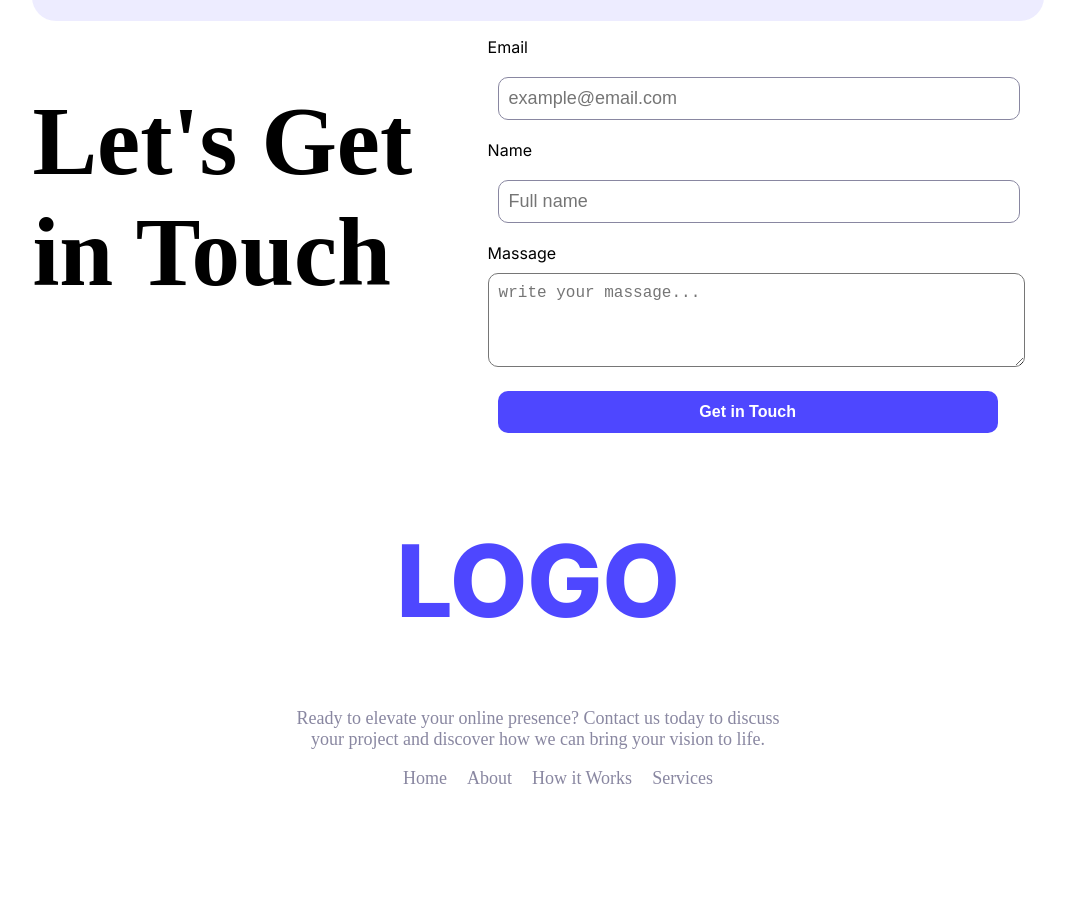
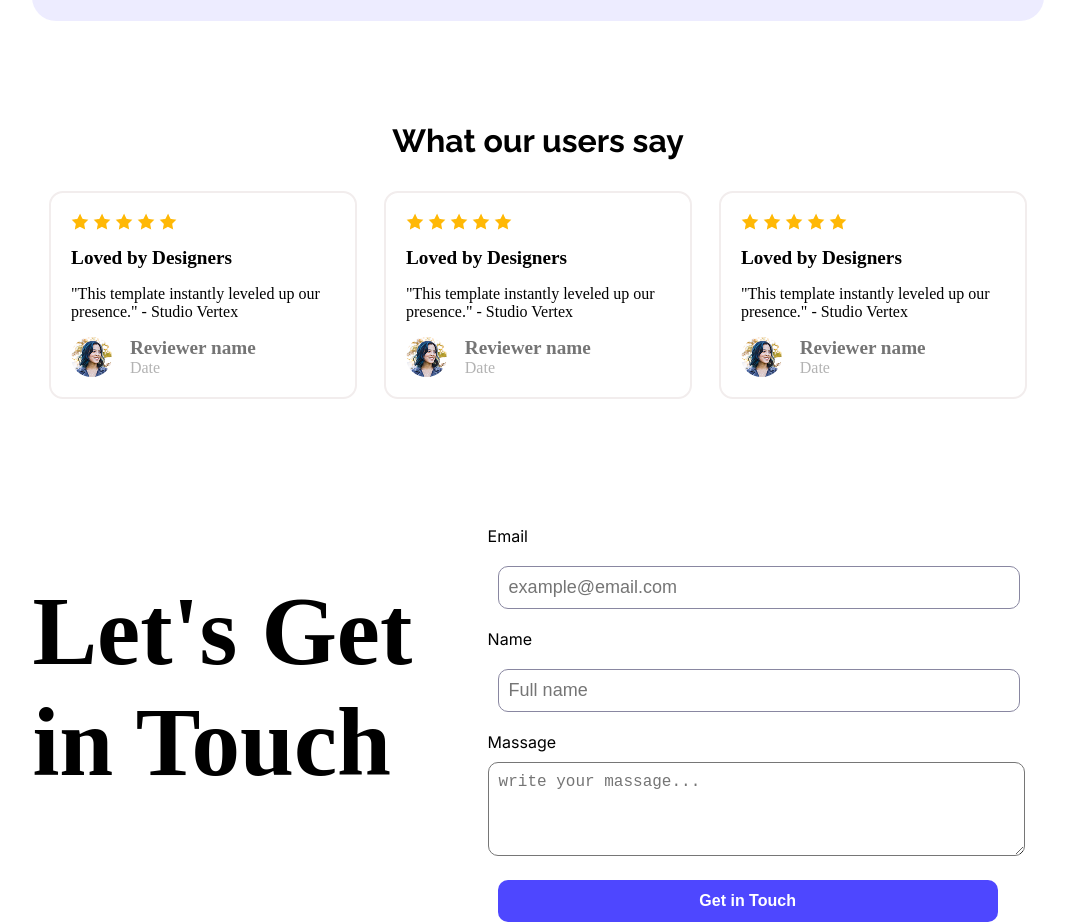
Before and after one commit to maktum940/Programming-Hero-Assignment-1, a plain HTML site: page index.html in a window 1280 px wide. Shown: the part 1520-2442 px from the top of the page, without its empty margins (102-1177 px from the left). Before the commit the page ends 2325 px from the top, so only its background shows below. Drawn offline with Linux system fonts and the light colour scheme.

Commit message:
both challenges solved

```diff
--- a/index.html
+++ b/index.html
@@ -64,6 +64,72 @@
                 </div>
             </div>
         </div>
+        <div class="review">
+            <h1 class="raleway-normal">What our users say</h1>
+            <div class="all-card">
+                <div class="card">
+                    <div class="star-count">
+                        <img src="Assets/icon-star.png">
+                        <img src="Assets/icon-star.png">
+                        <img src="Assets/icon-star.png">
+                        <img src="Assets/icon-star.png">
+                        <img src="Assets/icon-star.png">
+                    </div>
+                    <div class="user-review">
+                        <h3>Loved by Designers</h3>
+                        <p>"This template instantly leveled up our presence." - Studio Vertex</p>
+                    </div>
+                    <div class="user-info">
+                        <img src="Assets/avatar.png" alt="">
+                        <div class="user-details">
+                            <h5>Reviewer name</h5>
+                            <p>Date</p>
+                        </div>
+                    </div>
+                </div>
+                <div class="card">
+                    <div class="star-count">
+                        <img src="Assets/icon-star.png">
+                        <img src="Assets/icon-star.png">
+                        <img src="Assets/icon-star.png">
+                        <img src="Assets/icon-star.png">
+                        <img src="Assets/icon-star.png">
+                    </div>
+                    <div class="user-review">
+                        <h3>Loved by Designers</h3>
+                        <p>"This template instantly leveled up our presence." - Studio Vertex</p>
+                    </div>
+                    <div class="user-info">
+                        <img src="Assets/avatar.png" alt="">
+                        <div class="user-details">
+                            <h5>Reviewer name</h5>
+                            <p>Date</p>
+                        </div>
+                    </div>
+                </div>
+                <div class="card">
+                    <div class="star-count">
+                        <img src="Assets/icon-star.png">
+                        <img src="Assets/icon-star.png">
+                        <img src="Assets/icon-star.png">
+                        <img src="Assets/icon-star.png">
+                        <img src="Assets/icon-star.png">
+                    </div>
+                    <div class="user-review">
+                        <h3>Loved by Designers</h3>
+                        <p>"This template instantly leveled up our presence." - Studio Vertex</p>
+                    </div>
+                    <div class="user-info">
+                        <img src="Assets/avatar.png" alt="">
+                        <div class="user-details">
+                            <h5>Reviewer name</h5>
+                            <p>Date</p>
+                        </div>
+                    </div>
+                </div>
+            </div>
+        </div>
+
         <div class="get-in-touch">
             <h1>Let's Get in Touch</h1>
             <div class="form">
--- a/styles/main.css
+++ b/styles/main.css
@@ -38,6 +38,12 @@ nav ul li{
   color: white;
   border: none;
   border-radius: 10px;
+}
+
+.btn:hover{
+  color: black;
+  border: 1px solid #4E47FF;
+  background-color: transparent;
 }
 
 .banner-content{
@@ -111,6 +117,54 @@ main{
   font-size: 20px;
   margin: 0%;
 }
+/* review */
+.review{
+  margin: 10% 0%;
+  justify-content: center;
+}
+.review h1{
+  text-align: center;
+}
+.all-card{
+  display: flex;
+  justify-content: space-evenly;
+}
+.card{
+  border: #F2EDED solid 2px;
+  border-radius: 14px;
+  padding: 2%;
+  margin: 10px
+}
+.user-info{
+  display: flex;
+}
+.user-info img{
+  width: 18%;
+  height: 18%;
+  border-radius: 100%;
+}
+.user-review h3{
+  font-weight: bold;
+  font-size: larger;
+  margin: 5% 0%;
+}
+.user-review p{
+  width: 33ch;
+}
+.user-details{
+  text-align: start;
+  width: 100%;
+}
+.user-details h5{
+  color: #757575;
+  font-weight: 800;
+  font-size: larger;
+  margin: 0% 8%;
+}
+.user-details p{
+  color: #B3B3B3;
+  margin: 0% 8%;
+}
 /* contact */
 input{
   border: #8987A1 solid 1px;
```
